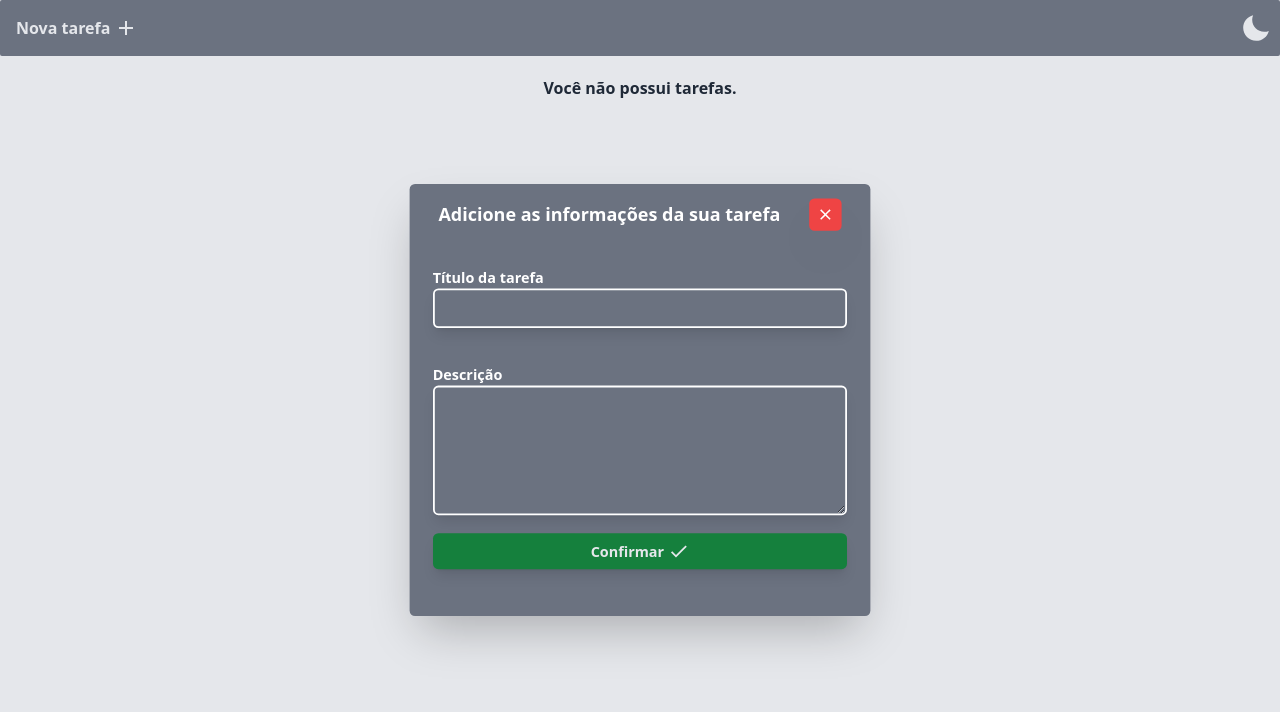
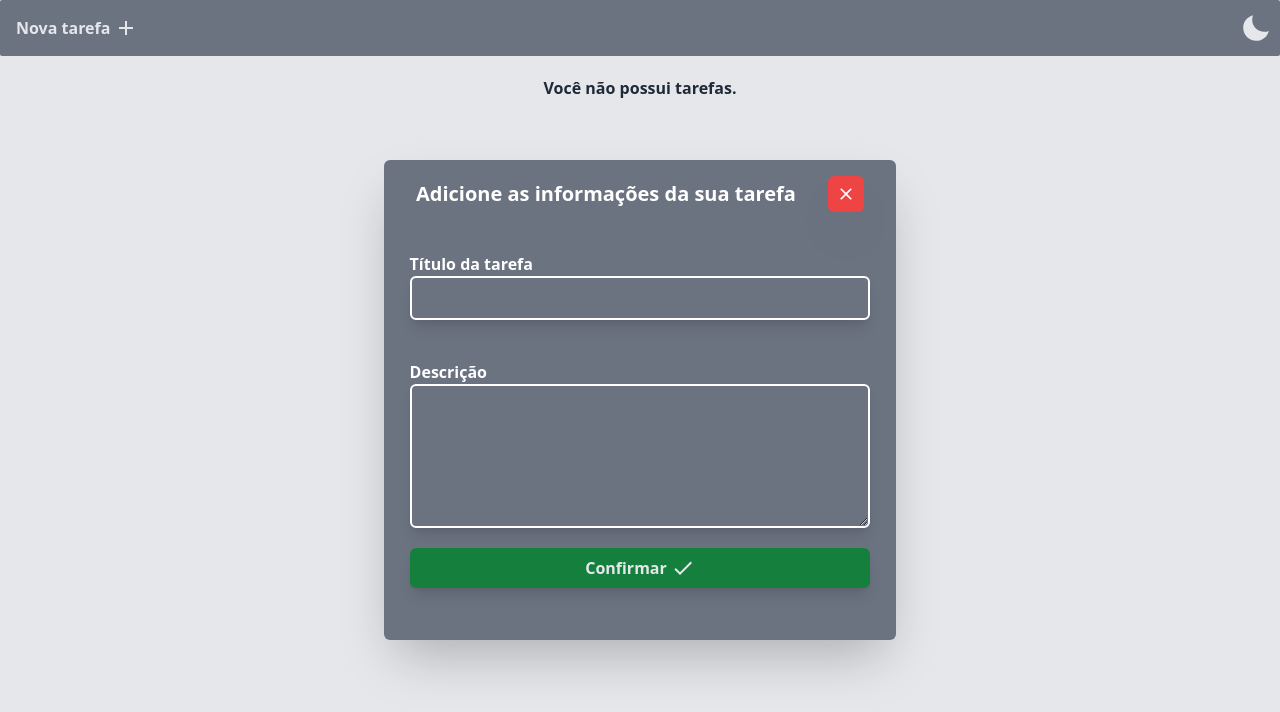
Before and after one commit to raffadias/todoapp, a React (Vite) app: page / in a window 1280 px wide. Both pictures are taken after a click on the button "Nova tarefa". Shown: the top 712 px of the page. Built offline with nearby package versions, Linux system fonts and the light colour scheme.

Commit message:
feat: update some animations

```diff
--- a/src/App.tsx
+++ b/src/App.tsx
@@ -5,6 +5,7 @@ import { ThemeSwitch } from './components/ThemeSwitch';
 import { useCardStore } from './store/card';
 import { useModalStore } from './store/modal';
 import { ModalConfirmation } from './components/ModalConfirmation';
+import { motion } from 'framer-motion';
 
 export default function App() {
 
@@ -31,20 +32,37 @@ export default function App() {
     editCard({id, title, description});
   }
 
+  const container = {
+    hidden: { opacity: 1, scale: 0 },
+    visible: {
+      opacity: 1,
+      scale: 1,
+      transition: {
+        delayChildren: 0.3,
+        staggerChildren: 0.2
+      }
+    }
+  }
+
 	return (
-    <main className='h-screen overflow-y-hidden overflow-x-hidden bg-gray-200 dark:bg-gray-500 flex
+    <motion.main
+    variants={container}
+    initial="hidden"
+    animate="visible"
+    className='h-screen overflow-y-hidden overflow-x-hidden bg-gray-200 dark:bg-gray-500 flex
     flex-col transition-all ease-in-out delay-100'>
       <header className='flex items-center bg-gray-500 dark:bg-gray-700 w-full justify-between p-2 rounded-sm'>
-        <button
+        <motion.button
+            whileTap={{ scale: 0.7 }}
             disabled={modalEditVisible}
             onClick={() => toggleModalCreate()}
             className='hover:text-gray-800 hover:dark:text-gray-800
             text-gray-200 disabled:hover:text-gray-500 disabled:hover:dark:text-gray-200 flex items-center
-            gap-1 font-semibold p-2 rounded-md transition-all ease-in-out delay-100'
+            gap-1 font-semibold p-2 rounded-md transition-all ease-in-out'
           >
             Nova tarefa
             <MdAdd size={24}/>
-          </button>
+          </motion.button>
         <ThemeSwitch />
       </header>
       <div className='flex overflow-y-auto w-screen h-screen flex-wrap justify-center items-start mt-5'>
@@ -71,5 +89,5 @@ export default function App() {
         visible={modalDeleteVisible}
         closeModal={() => toggleModalDelete()}
       />
-    </main>
+    </motion.main>
 )}
--- a/src/components/Card.tsx
+++ b/src/components/Card.tsx
@@ -21,23 +21,29 @@ export function Card({id, title, description}: Card) {
     setDrowdownVisible(prevState => !prevState);
   }
 
+  const item = {
+    hidden: { y: 20, opacity: 0 },
+    visible: {
+      y: 0,
+      opacity: 1
+    }
+  }
+
   return (
     <AnimatePresence>
       <motion.div
-        initial={{ scale: 0 }}
-        animate={{ scale: 1 }}
-        exit={{scale: 0}}
+        variants={item}
         className='h-60 min-w-[20rem] bg-gray-500 dark:bg-gray-700 m-5 rounded-lg'
       >
           <div className='w-full flex justify-between items-center p-4 text-gray-200 font-bold text-xl'>
             {title}
-            <div className='cursor-pointer hover:text-gray-800'>
+            <motion.div whileTap={{ scale: 0.5 }} className='cursor-pointer hover:text-gray-800'>
               <MdOutlineMoreVert
                 size={24}
                 onClick={openDropdown}
                 disabled={modalCreateVisible}
               />
-            </div>
+            </motion.div>
           </div>
           <div className='relative z-20'>
             <AnimatePresence>
--- a/src/components/Modal.tsx
+++ b/src/components/Modal.tsx
@@ -44,13 +44,12 @@ export function Modal({ visible, closeModal, confirmAction, type }: ModalProps)
     <AnimatePresence>
       {visible && (
         <motion.main
-          initial={{ scale: 0 }}
-          animate={{ scale: 0.9 }}
-          exit={{ scale: 0 }}
-          className='h-screen w-screen
-          absolute z-20 flex justify-center items-center'
+          initial={{ opacity: 0 }}
+          animate={{ opacity: 1 }}
+          exit={{ opacity: 0 }}
+          className='absolute z-20 flex justify-center items-center h-full w-full'
         >
-          <div className='h-[60%] w-[40%] bg-gray-500 dark:bg-gray-700 rounded-md shadow-2xl'>
+          <div className='h-[60%] w-[40%] bg-gray-500 dark:bg-gray-700 rounded-md shadow-2xl overflow-hidden'>
             <div className='flex justify-between items-center text-white font-bold font-sans text-xl mx-8 mt-4'>
               {type === 'create' ? 'Adicione' : 'Edite'} as informações da sua tarefa
               <button
--- a/src/components/ModalConfirmation.tsx
+++ b/src/components/ModalConfirmation.tsx
@@ -1,4 +1,3 @@
-import { MdClose, MdDeleteForever } from "react-icons/md";
 import { motion, AnimatePresence } from 'framer-motion';
 import { useCardStore } from "../store/card";
 
--- a/src/components/ThemeSwitch.tsx
+++ b/src/components/ThemeSwitch.tsx
@@ -24,16 +24,16 @@ export function ThemeSwitch() {
     >
       {theme === 'dark' && (
         <motion.div
-          animate={{ rotate: 180 }}
-          transition={{ from: 0, duration: 0.5 }}
+          animate={{ rotate: 360 }}
+          transition={{ from: 0, duration: 1 }}
         >
           <MdSunny size={32} />
         </motion.div>
       )}
       {theme === 'light' && (
         <motion.div
-          animate={{ rotate: 360 }}
-          transition={{ from: 0, duration: 0.5 }}
+          animate={{ rotate: -360 }}
+          transition={{ from: 0, duration: 1 }}
         >
           <IoMdMoon size={32} />
         </motion.div>
```
